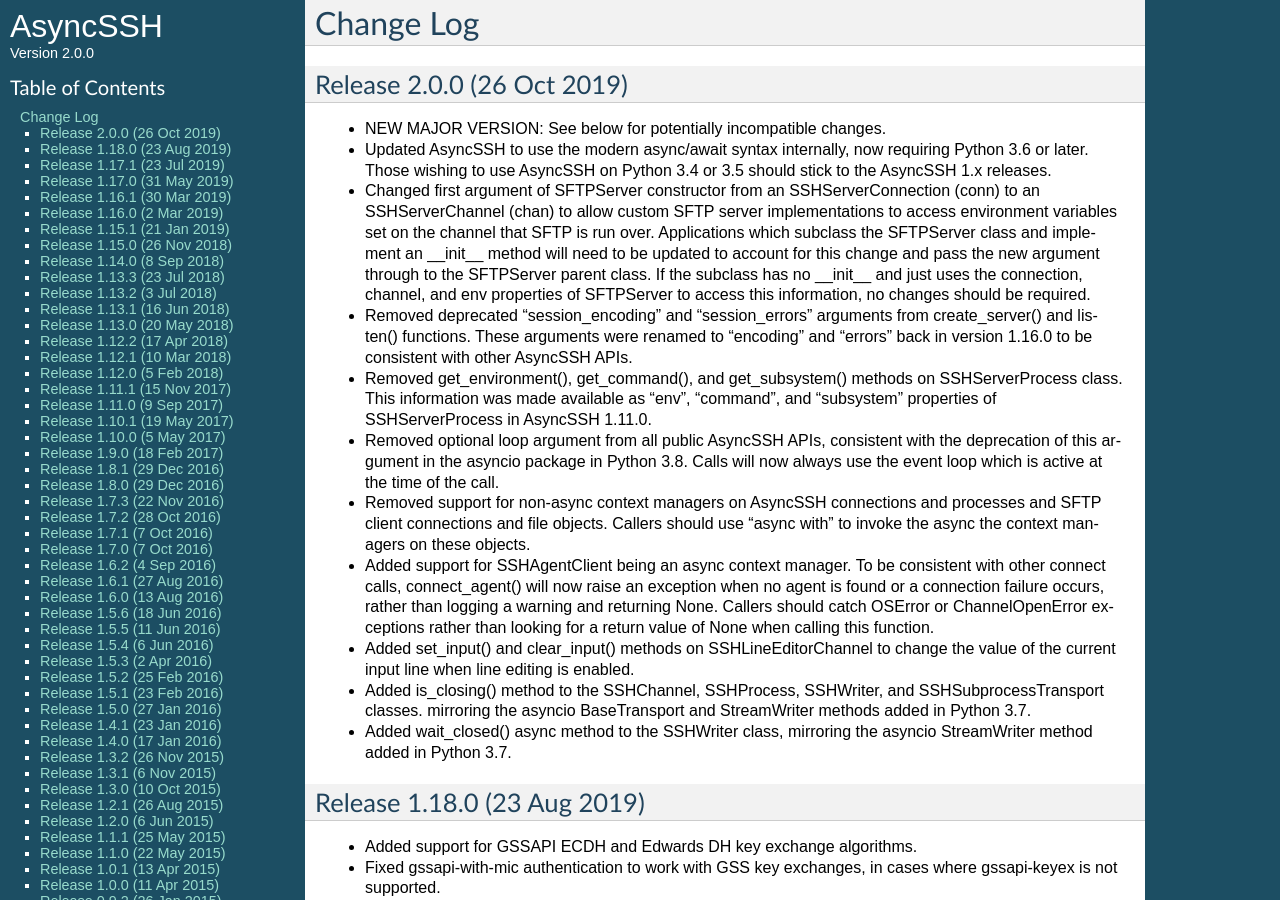
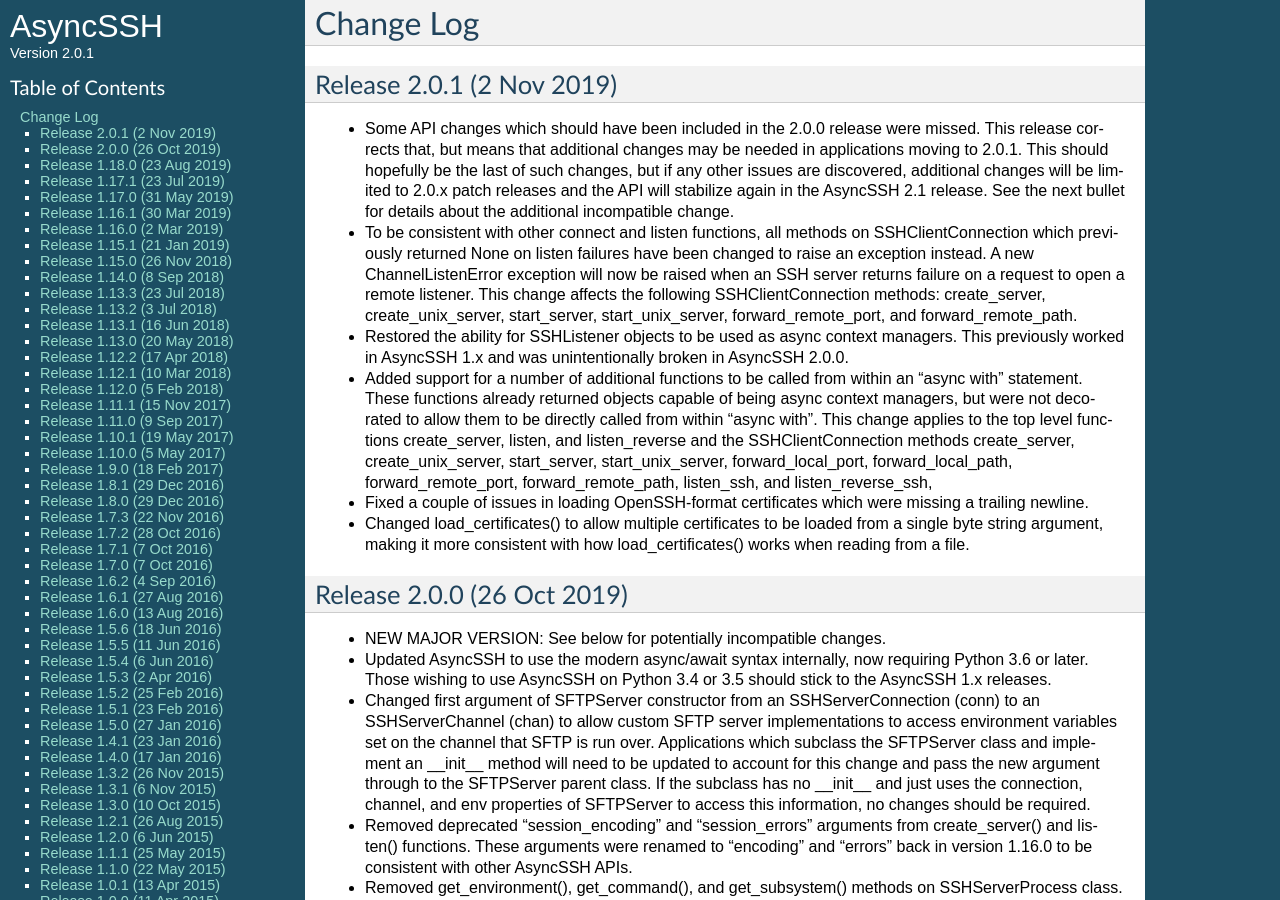
Before and after one commit to ronf/asyncssh, a Sphinx documentation site: the page built from docs/changes.rst, in a window 1280 px wide and 900 px high. Built offline with Sphinx 7.4.7, drawn with Linux system fonts in a browser that asks for light colours.

Commit message:
Bump version number up to 2.0.1 and update change log

```diff
--- a/asyncssh/version.py
+++ b/asyncssh/version.py
@@ -26,4 +26,4 @@ __author_email__ = 'ronf@timeheart.net'
 
 __url__ = 'http://asyncssh.timeheart.net'
 
-__version__ = '2.0.0'
+__version__ = '2.0.1'
--- a/docs/changes.rst
+++ b/docs/changes.rst
@@ -2,6 +2,47 @@
 
 Change Log
 ==========
+
+Release 2.0.1 (2 Nov 2019)
+--------------------------
+
+* Some API changes which should have been included in the 2.0.0 release
+  were missed. This release corrects that, but means that additional
+  changes may be needed in applications moving to 2.0.1. This should
+  hopefully be the last of such changes, but if any other issues are
+  discovered, additional changes will be limited to 2.0.x patch releases
+  and the API will stabilize again in the AsyncSSH 2.1 release. See the
+  next bullet for details about the additional incompatible change.
+
+* To be consistent with other connect and listen functions, all methods
+  on SSHClientConnection which previously returned None on listen
+  failures have been changed to raise an exception instead. A new
+  ChannelListenError exception will now be raised when an SSH server
+  returns failure on a request to open a remote listener. This change
+  affects the following SSHClientConnection methods: create_server,
+  create_unix_server, start_server, start_unix_server,
+  forward_remote_port, and forward_remote_path.
+
+* Restored the ability for SSHListener objects to be used as async
+  context managers. This previously worked in AsyncSSH 1.x and was
+  unintentionally broken in AsyncSSH 2.0.0.
+
+* Added support for a number of additional functions to be called from
+  within an "async with" statement. These functions already returned
+  objects capable of being async context managers, but were not decorated
+  to allow them to be directly called from within "async with". This
+  change applies to the top level functions create_server, listen, and
+  listen_reverse and the SSHClientConnection methods create_server,
+  create_unix_server, start_server, start_unix_server, forward_local_port,
+  forward_local_path, forward_remote_port, forward_remote_path,
+  listen_ssh, and listen_reverse_ssh,
+
+* Fixed a couple of issues in loading OpenSSH-format certificates which
+  were missing a trailing newline.
+
+* Changed load_certificates() to allow multiple certificates to be loaded
+  from a single byte string argument, making it more consistent with
+  how load_certificates() works when reading from a file.
 
 Release 2.0.0 (26 Oct 2019)
 ---------------------------
```
